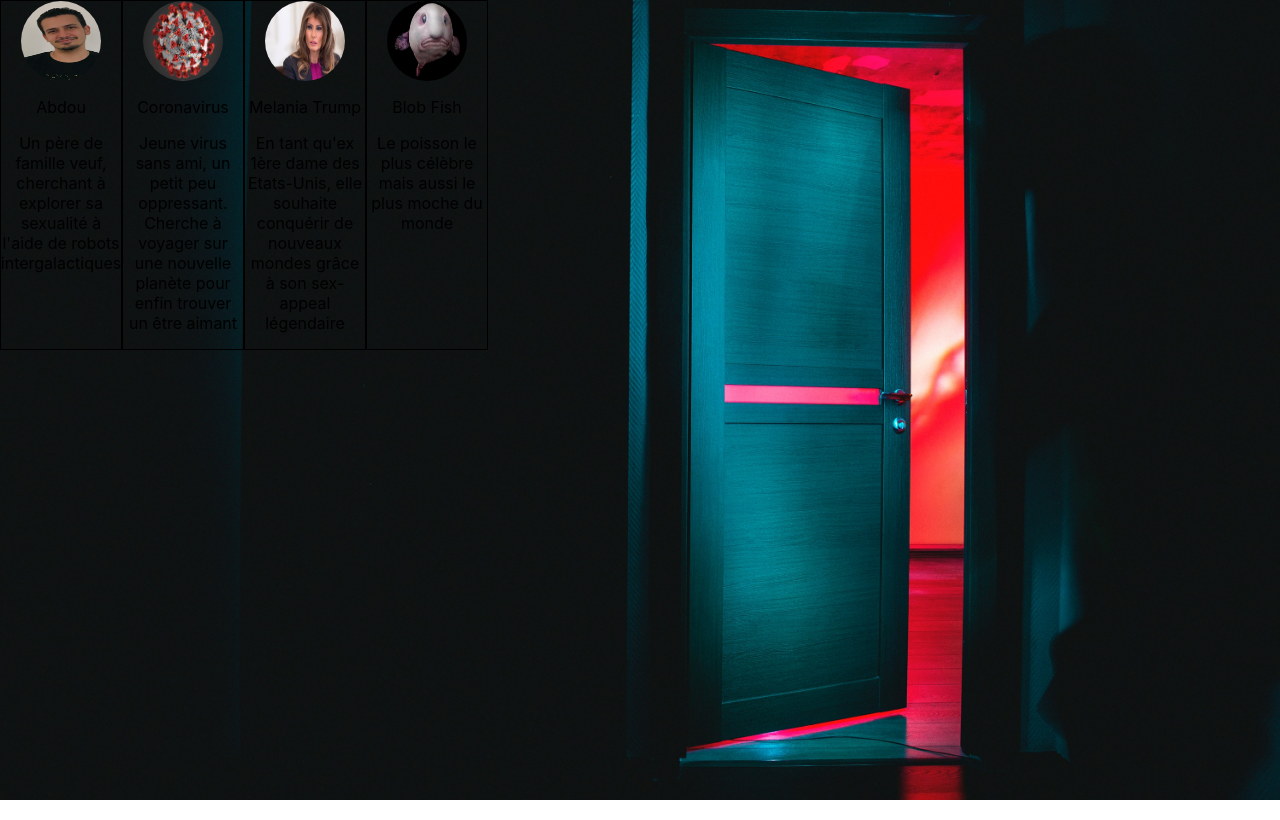
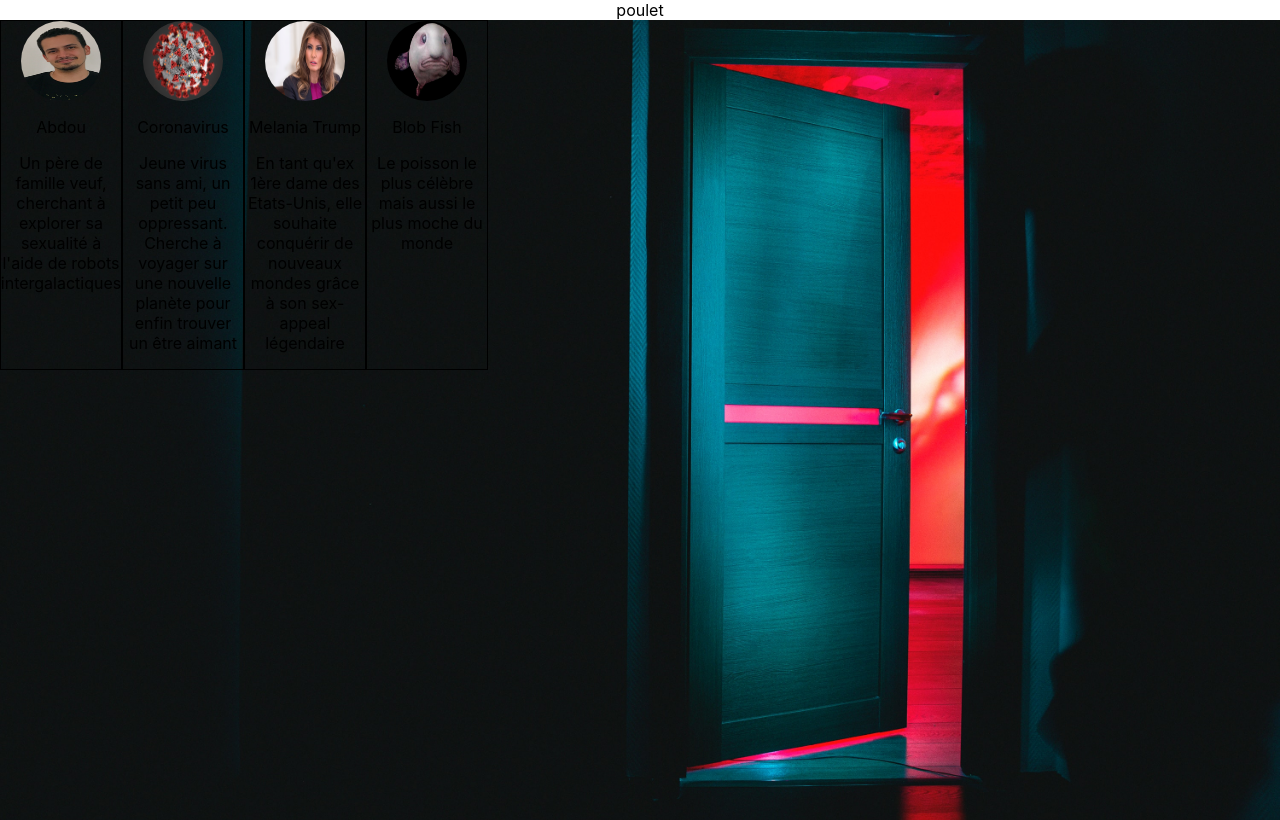
Before and after one commit to Nicobellick/hackaton1, a React (Create React App) app: page / in a window 1280 px wide. Built offline with nearby package versions, Linux system fonts and the light colour scheme; no server answers.

Commit message:
appel Api ok

```diff
--- a/src/App.js
+++ b/src/App.js
@@ -6,11 +6,13 @@ import {
   Link
 } from "react-router-dom";
 import Choice from './screens/Choice';
+import AppelApi from './components/AppelApi'
 
 
 function App() {
   return (
   <div className="App">
+    <AppelApi />
     <Switch>
       <Route exact path="/" component={Choice} />
 
--- /dev/null
+++ b/src/components/AppelApi.js
@@ -0,0 +1,27 @@
+import React from 'react'
+import axios from "axios"
+
+class AppelApi extends React.Component {
+    constructor(props) {
+        super(props);
+    this.state={
+        starWarsCharacter: [],
+    }
+    }
+    componentDidMount () {
+        axios.get('https://miadil.github.io/starwars-api/api/all.json')
+        .then((res) => this.setState({starWarsCharacter: res.data}))
+    }
+
+    render(){
+       const sliceArray = this.state.starWarsCharacter.slice(0, 19)
+
+    return(
+        <div>
+            poulet
+        </div>
+    )
+    }
+}
+
+export default AppelApi;
--- /dev/null
+++ b/src/screens/LoveRoom.js
@@ -0,0 +1,3 @@
+const LoveRoom = () => {
+
+}
```
Also changed, not shown: src/screens/LoveRoom.css (added), 1 other file (tests, documents, lock files or other folders).
